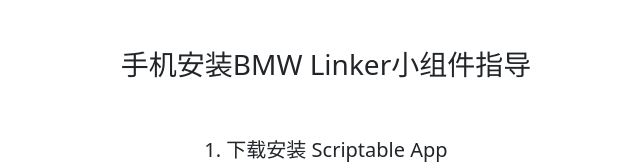
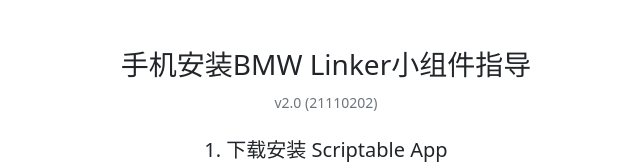
Before and after one commit to opp100/bmw-scriptable-widgets, a website: page Publish/index.html in a window 1280 px wide. Shown: the top 168 px of the page, without its empty margins (314-958 px from the left). Drawn offline with nearby package versions, Linux system fonts and the light colour scheme.

Commit message:
Chore: added version number

```diff
--- a/Publish/index.html
+++ b/Publish/index.html
@@ -33,6 +33,7 @@
         <main class="flex-shrink-0">
             <div class="container text-center">
                 <h3 class="mt-5">手机安装BMW Linker小组件指导</h3>
+                <span id="version-div" class='text-muted'></span>
                 <br />
                 <br />
                 <h5>1. 下载安装 Scriptable App</h5>
@@ -165,6 +166,16 @@
                     $('#copy').removeAttr('disabled');
                 }
             });
+
+            $.ajax({
+                url: '/version.json?date=' + new Date().valueOf(),
+                dataType: 'json',
+                success: (response) => {
+                    if(response) {
+                        $('#version-div').append(`<small>${response['WIDGET_VERSION']} (${response['WIDGET_BUILD']})</small>`);
+                    }
+                }
+            });
         });
     </script>
 </html>
```
